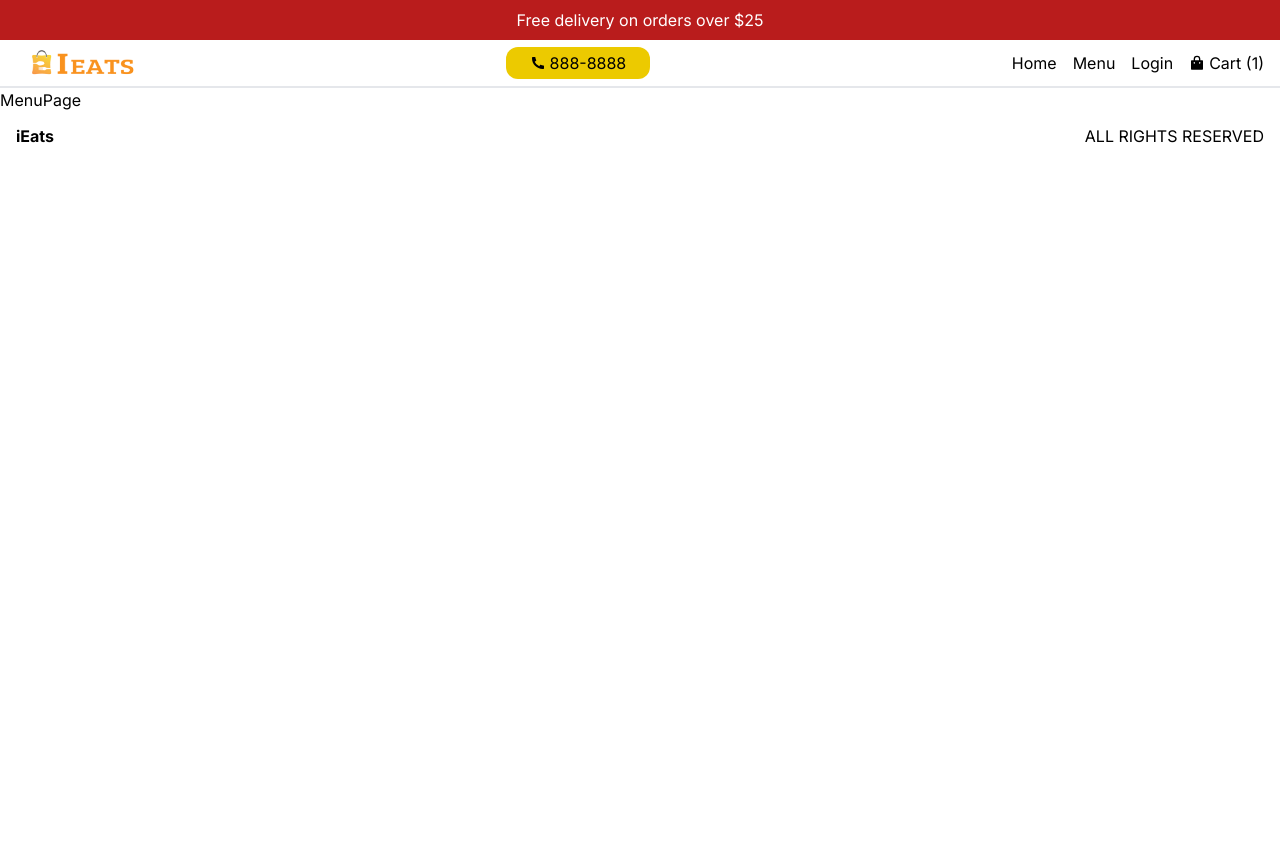
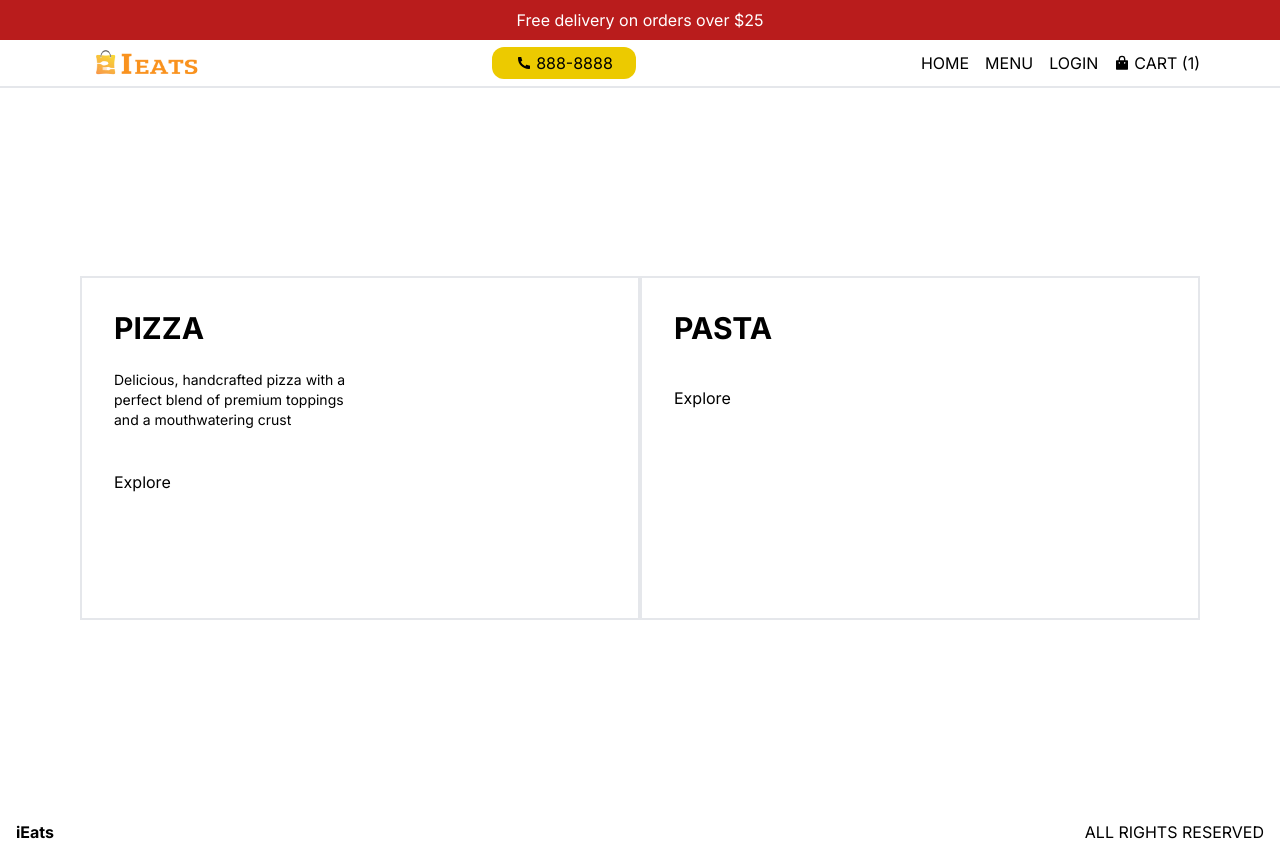
Before and after one commit to feliceforgione/iEats2, a Next.js app: page /menu in a window 1280 px wide. Before the commit the page ends 800 px from the top, so only its background shows below. Built offline with nearby package versions, Linux system fonts and the light colour scheme.

Commit message:
Created menu page

```diff
--- a/src/app/menu/page.tsx
+++ b/src/app/menu/page.tsx
@@ -1,7 +1,30 @@
+import { menu } from "@/data";
+import Link from "next/link";
 import React from "react";
 
 function MenuPage() {
-  return <div>MenuPage</div>;
+  return (
+    <div className="flex flex-col p-4 items-center h-[calc(100vh-5rem)] md:flex-row lg:px-20 xl:px-30">
+      {menu.map((category) => (
+        <Link
+          href={`/menu/${category.slug}`}
+          key={category.id}
+          className="w-full h-1/3 bg-cover p-8 md:h-1/2 border-2"
+          style={{ backgroundImage: `url(${category.img})` }}
+        >
+          <div className={`w-1/2 text-${category.color}`}>
+            <h1 className="font-bold text-3xl uppercase">{category.title}</h1>
+            <p className="text-sm my-6">{category.description}</p>
+            <button
+              className={`hidden xl:block bg-${category.color} py-4 rounded-md`}
+            >
+              Explore
+            </button>
+          </div>
+        </Link>
+      ))}
+    </div>
+  );
 }
 
 export default MenuPage;
--- a/src/components/Navbar.tsx
+++ b/src/components/Navbar.tsx
@@ -15,7 +15,7 @@ const LINKS: MenuLink[] = [
 function Navbar() {
   const user = false; // temp
   return (
-    <div className="h-12 p-4 flex justify-between items-center border-b-2">
+    <div className="h-12 p-4 flex justify-between items-center border-b-2 uppercase lg:px-20 xl:px-30">
       <div className="relative w-32 h-8">
         <Image src={logo} alt="logo" fill />
       </div>
--- a/src/data.ts
+++ b/src/data.ts
@@ -66,3 +66,32 @@ export const featuredProducts: Products = [
     ],
   },
 ];
+
+type Menu = {
+  id: number;
+  slug: string;
+  title: string;
+  description?: string;
+  img?: string;
+  color: string;
+}[];
+
+export const menu: Menu = [
+  {
+    id: 1,
+    slug: "pizza",
+    title: "Pizza",
+    description:
+      "Delicious, handcrafted pizza with a perfect blend of premium toppings and a mouthwatering crust",
+    img: "",
+    color: "blue",
+  },
+  {
+    id: 2,
+    slug: "pasta",
+    title: "Pasta",
+    description: "",
+    img: "",
+    color: "red",
+  },
+];
```
